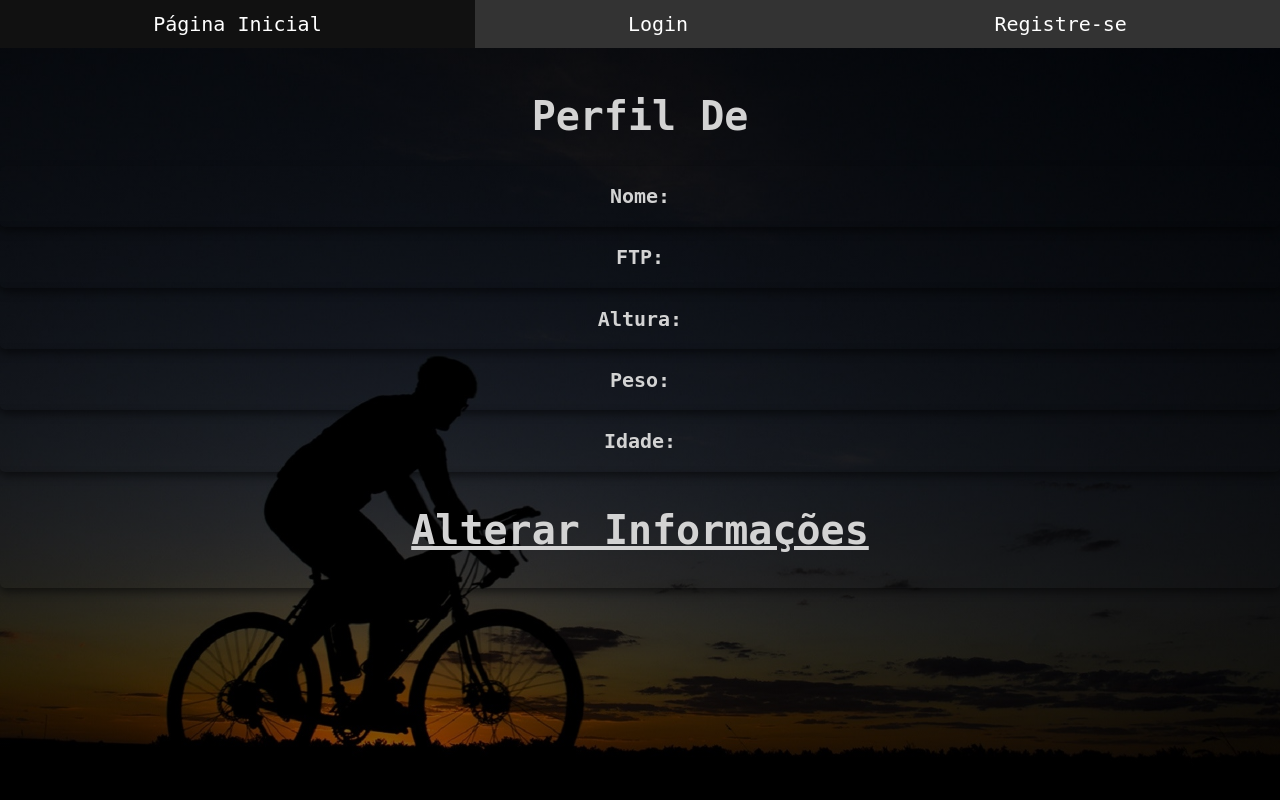
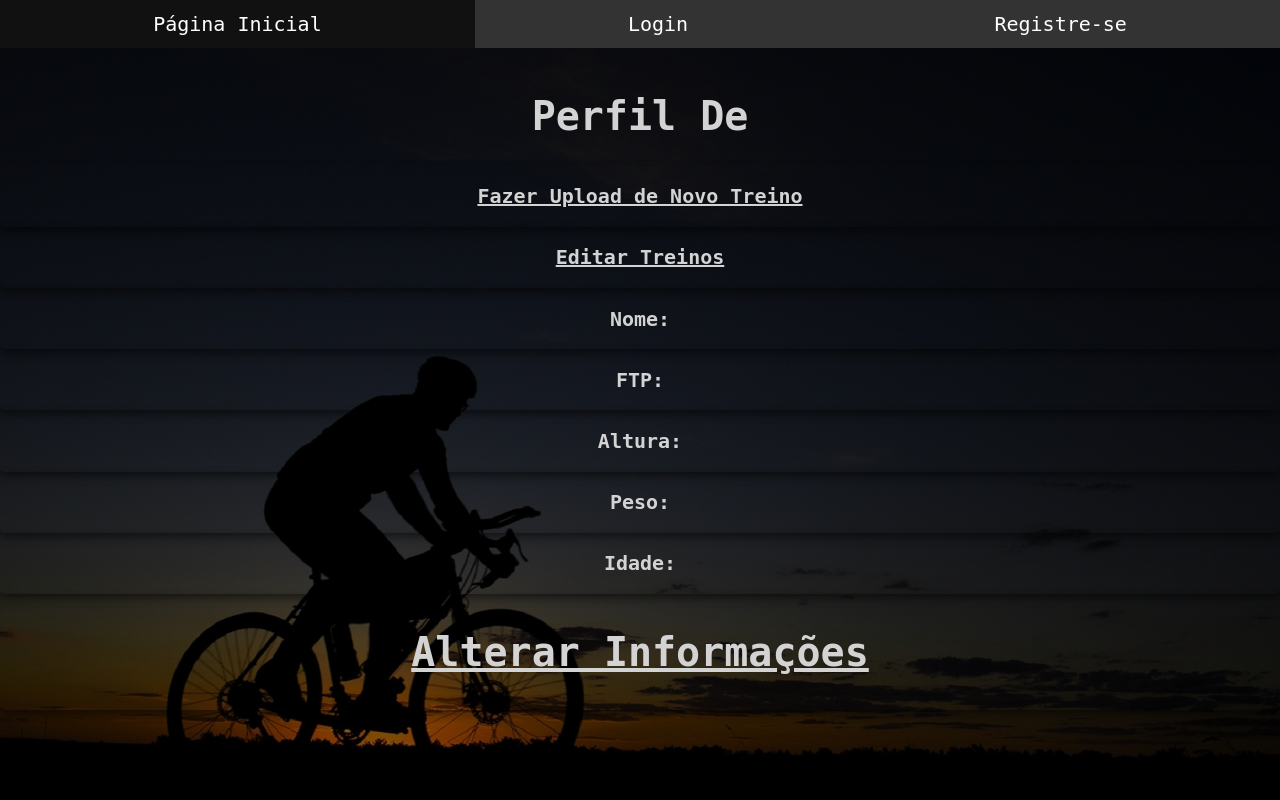
Before and after one commit to fhzfps/Ciclismo, a Django app: template Display/templates/perfil.html in a window 1280 px wide. Run offline with Django 4.2, Linux system fonts and the light colour scheme; the template is opened without the code that fills it, so the values that code supplies are empty.

Commit message:
'treinofix'

```diff
--- a/Display/templates/perfil.html
+++ b/Display/templates/perfil.html
@@ -8,6 +8,16 @@
     {% include 'HomeNavbar.html' %}
       <h1>Perfil De {{request.user.username}}</h1>
       <section class='flex_col_stretch'>
+        <div class='card'>
+          <div class='container'>
+            <h2><a href='/accounts/perfil/novo_treino'>Fazer Upload de Novo Treino</a></h2>
+          </div>
+        </div>
+        <div class='card'>
+          <div class='container'>
+            <h2><a href='/accounts/perfil/novo_treino'>Editar Treinos</a></h2>
+          </div>
+        </div>
         <div class='card'>
           <div class='container'>
             <h2>Nome:</h2>
--- a/Display/views.py
+++ b/Display/views.py
@@ -58,9 +58,7 @@ def perfil_form(request):
 def treino_form(request):
     template=loader.get_template('registration/treino_form.html')
     if request.method=='POST':
-        form=forms.NovoTreino(request.POST,request.FILES)
-        form.usuario=request.user
-        form.ftp=request.user.perfil.ftp
+        form=forms.NovoTreino(request.POST,request.FILES,usuario=request.user,ftp=request.user.perfil.ftp)
         if form.is_valid():
             treino=form.save()
             try:
```
